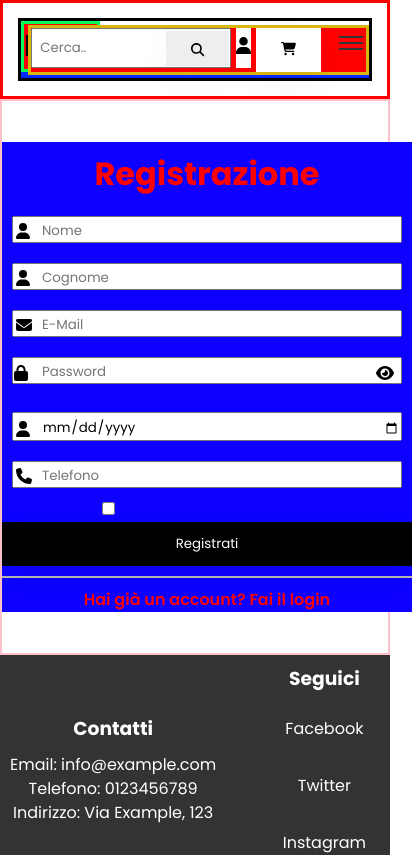
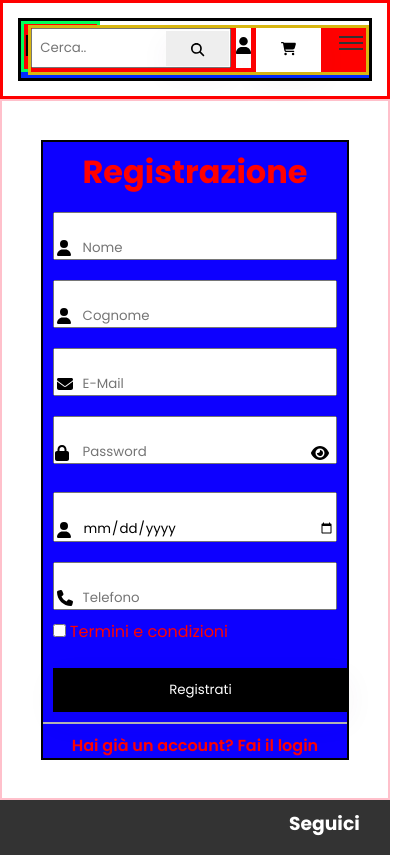
Before and after one commit to zMattyPower/ecommerce-project, a React (Create React App) app: page /registrazione in a window 390 px wide. Shown: the top 855 px of the page, 412 px wide, since content can reach past the window. Built offline with nearby package versions, Linux system fonts and the light colour scheme.

Commit message:
registrazione

```diff
--- a/src/Components/Account/Register.css
+++ b/src/Components/Account/Register.css
@@ -15,15 +15,16 @@ div.div_f {
 }
 
 div.form_r {
-    width: 700px;
-    height: 340px;
-    /*border: 2px solid black;
-    background-color: rgba(255, 253, 253, 0.382);*/
+    border: 2px solid black;
+    /*background-color: rgba(255, 253, 253, 0.382);*/
     color: black;
-    margin-top: 60px;
-    margin-left: 400px;
-    margin-right: 400px;
-    margin-bottom: 60px;
+
+        margin-top: 5%;
+        margin-left: 20%;
+        margin-right: 20%;
+        margin-bottom: 5%;
+
+        float:inline-start;
 }
 
 h1 {
@@ -36,7 +37,7 @@ h1 {
 div.riga {
    /* border: 2px solid rgb(229, 0, 255); */
     width: 90%;
-    height: 50px;
+   /* height: 50px; */
     margin-left: 5%;
     margin-right: 5%;
 }
@@ -56,7 +57,7 @@ div.input-box_1 input{
 }
 input#name, input#lastname, input#email, input#password, input#d_nascita, input#tel{
   /*  border: 2px solid green; */
-    padding-top: 3px;
+    padding-top: 24px;
     padding-left: 28px;
 
 }
@@ -78,11 +79,12 @@ div.icon_pass{
 }
 
 div.riga input#trattamento {
-    margin-left: 100px;
+    margin-left: 10px;
 }
 
 div.riga button.btn {
-    width: 100%;
+    width: 97%;
+    margin-left: 10px;
 }
 
 div.register-link {
@@ -104,28 +106,39 @@ div.riga::after {
 /*}*/
 
 /*Tablet*/
-@media (max-width: 1000px) {
+@media screen and (max-width: 1400px){
 
-    /*div.form_r {
+    div.form_r {
 
-        background-color: rgb(255, 0, 0);
+        background-color: rgba(255, 0, 123, 0.358);
+        color: black;
+        margin-top: 5%;
+        margin-left: 15%;
+        margin-right: 15%;
+        margin-bottom: 5%;
 
-    }*/
+        float:inline-start;
+    }
 }
 
 /*Telefoni iphone xr*/
-@media screen and (max-width: 650px) and (min-width: 46px) {
+@media screen and (max-width: 550px) and (min-width: 46px) {
+
+    div.div_f {
+        display: flex;
+
+    }
 
     div.form_r {
         background-color: rgb(13, 0, 255);
-        width: 410px;
-        height: 495px;
+
         color: black;
         margin-top: 10%;
-        margin-left: 0;
-        margin-right: 0;
+        margin-left: 10%;
+        margin-right: 10%;
         margin-bottom: 10%;
-        height: 85%;
+
+        float:inline-start;
     }
 
     h1 {
@@ -142,6 +155,10 @@ div.riga::after {
         margin-left:0;
         height: 100%;
 
+    }
+
+    div.riga p{
+        color:red;
     }
 
 
--- a/src/Components/Account/Register.jsx
+++ b/src/Components/Account/Register.jsx
@@ -118,8 +118,9 @@ const Register = () => {
                         </div>
 
                         <div className="riga">
-                            <input type="checkbox" id="trattamento" name="trattamento"
-                                required />
+                            <p><input type="checkbox" id="trattamento" name="trattamento"
+                                required /> Termini e condizioni</p>
+                                <br/>
                             <button type="submit" className="btn">Registrati</button>
                         </div>
 
```
